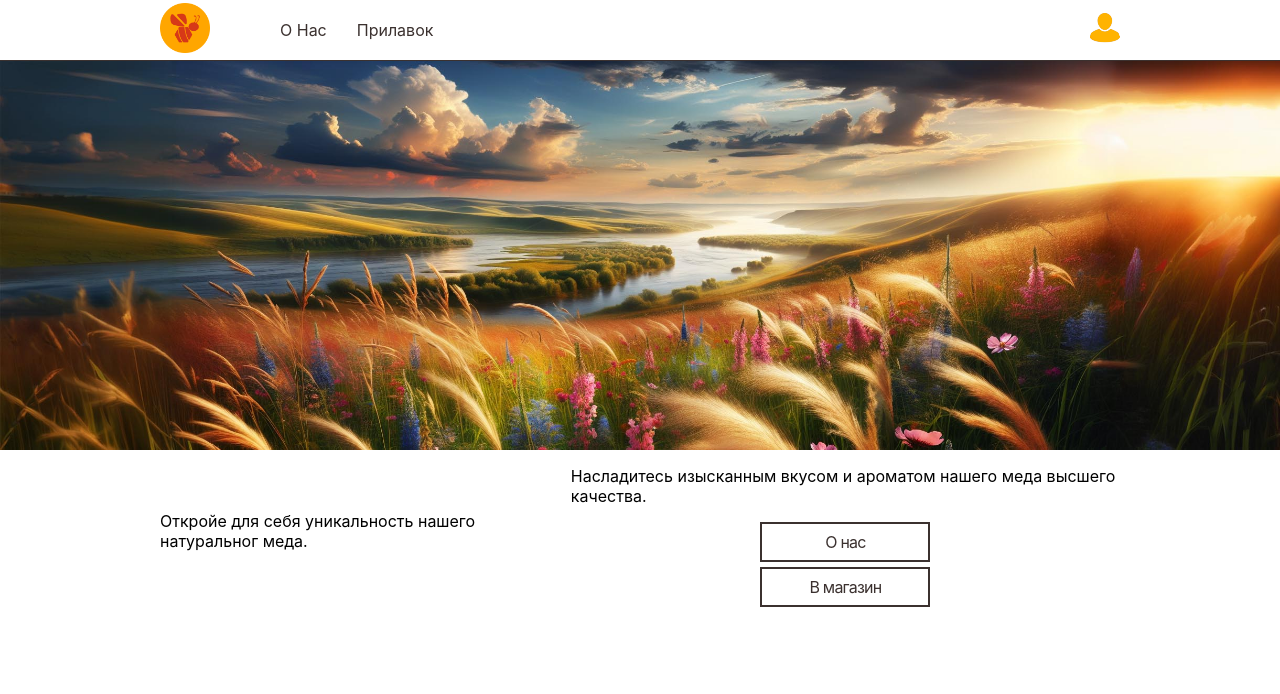
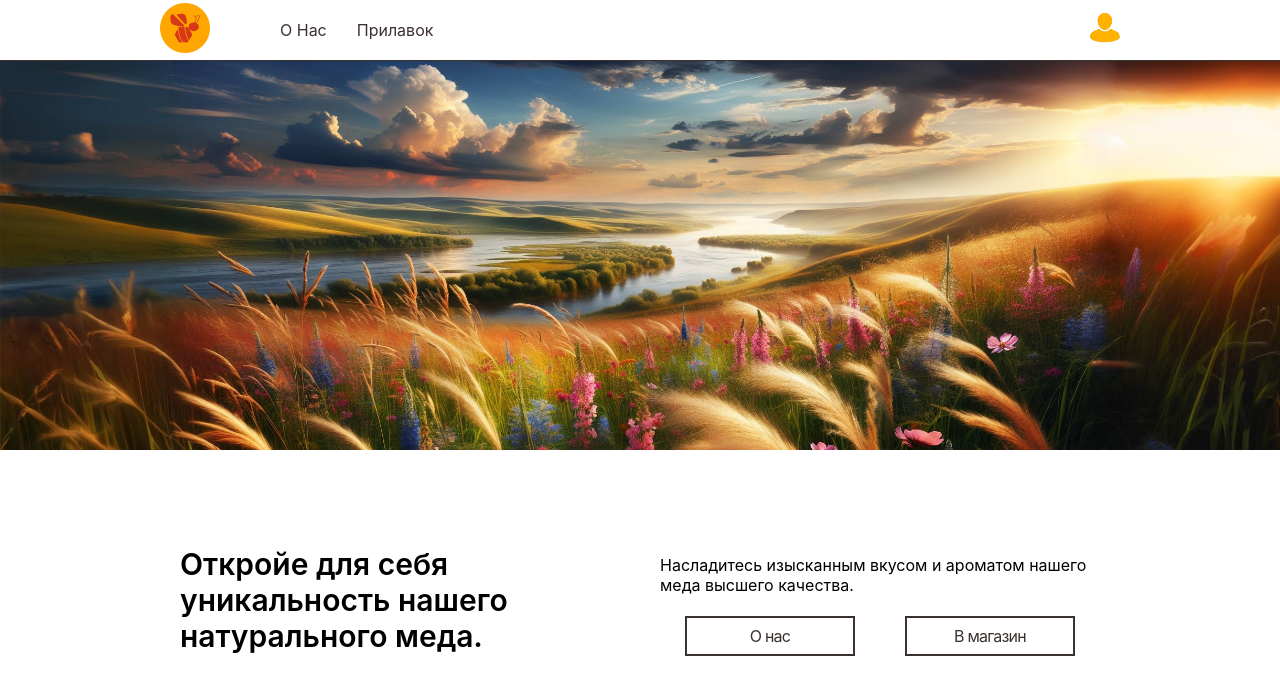
Before and after one commit to lexaarni777/honey-react-redux, a React app: page / in a window 1280 px wide. Shown: the top 694 px of the page. Built offline with nearby package versions, Linux system fonts and the light colour scheme; no server answers.

Commit message:
'27052024'

```diff
--- a/src/components/ProductCard/DetProdCard.js
+++ b/src/components/ProductCard/DetProdCard.js
@@ -1,17 +1,12 @@
 import React, { useState } from "react"
 import { useLocation } from "react-router-dom";
-import { getDatabase, ref, push, get, child, update, set, onValue  } from 'firebase/database';
-import { getAuth } from "firebase/auth";
 import { useDispatch } from "react-redux";
 import { postCart } from "../../store/slices/cart/cartSlice";
 import { useAuth } from "../../hooks/userAuth";
-import { useDetProd } from "../../hooks/prodDetCard";
+import { useDetProd} from "../../hooks/prodDetCard";
 import { useSelector } from "react-redux";
-import Input from './../UI/Input/Input';
-import axios from "../../axios/axios";
+import classes from "./DetProductCard.module.css";
 
-import { render } from 'react-dom';
-import { imputUpdateProd, updateProdFinish , updateProdFinishAsync} from "../../store/slices/addProd/addProdSlice";
 
 function DetProdCard() {
     const { isAdmin, isAuth } = useAuth();
@@ -19,12 +14,11 @@ function DetProdCard() {
     const {cart} = useSelector(state => state.cart);
 
     console.log(location)
-    const {updateProd} = useSelector(state=>state.addProd)
 
     const idProd = location.state.id; // Получаем id продукта
     console.log(idProd)
     const { id } = useAuth(); // Получаем id и корзину авторизованного пользователя
-    const { product } = useDetProd(idProd); // Получаем продукт из стейта
+    const product = useDetProd(idProd); // Получаем продукт из стейта
     const dispatch = useDispatch();
     {console.log('1', isAuth, isAdmin)}
     console.log('jhvjvj', idProd);
@@ -42,24 +36,21 @@ function DetProdCard() {
         ) : null
     );
 
-    const renderProduct = () =>{
-        console.log(isAdmin, isAuth);
-        return(
-       <div>
-        {console.log('4', isAuth, isAdmin)}
-        <p>{product.name}</p>
-        <p>{product.prise}</p>
-        <p>{product.description}</p>
-        <img src={product.img} alt={product.name}></img>
-        {renderAddToCartButton()}
-        </div>
-    )};
-
 
 
     return (
-        <div>
-            {renderProduct()}
+        <div className={classes.DetProdCard}>
+            <div className={classes.Galery}>
+                <div className={classes.GaleryMini}></div>
+                <img src={product.img} alt={product.name}></img>
+            </div>
+            <div className={classes.RightBlock}>
+                <p>{product.name}</p>
+                <p>{product.description}</p>
+                <p>{product.prise}</p>
+                {renderAddToCartButton()}
+            </div>
+
         </div>
     );
 }
--- /dev/null
+++ b/src/components/ProductCard/DetProductCard.module.css
@@ -0,0 +1,18 @@
+.DetProdCard{
+    margin: 0 auto;
+    width: 960px;
+    display: flex;
+}
+.Galery{
+    display: flex;
+}
+.Galery, .RightBlock{
+    width: 440px;
+}
+.DetProdCard img{
+    width: 360px;
+    height: 360px;
+}
+.GaleryMini{
+    width: 80px;
+}
--- a/src/conteiners/Admin/UpdateProd/UpdateProd.js
+++ b/src/conteiners/Admin/UpdateProd/UpdateProd.js
@@ -4,7 +4,7 @@ import { getDatabase, ref, push, get, child, update, set, onValue  } from 'fireb
 import { getAuth } from "firebase/auth";
 import { useDispatch } from "react-redux";
 import { useAuth } from "../../../hooks/userAuth";
-import { useDetProd } from "../../../hooks/prodDetCard";
+import { useUpdetProd } from "../../../hooks/prodDetCard";
 import { useSelector } from "react-redux";
 import Input from '../../../components/UI/Input/Input'
 import { render } from 'react-dom';
@@ -22,7 +22,7 @@ function UpdateProd(props) {
     const idProd = location.state.id; // Получаем id продукта
     console.log(idProd)
     const { id } = useAuth(); // Получаем id и корзину авторизованного пользователя
-    const { product } = useDetProd(idProd); // Получаем продукт из стейта
+    const { product } = useUpdetProd(idProd); // Получаем продукт из стейта
     const dispatch = useDispatch();
     {console.log('1', isAuth, isAdmin)}
     console.log('jhvjvj', idProd);
--- a/src/conteiners/Main/Main.js
+++ b/src/conteiners/Main/Main.js
@@ -7,11 +7,11 @@ function Main(){
             <img src={main}/>
             <div className={classes.Prev}>
                 <div className={classes.PrevLeft}>
-                    <p>Откройе для себя уникальность нашего натуральног меда.</p>
+                    <p>Откройе для себя уникальность нашего натурального меда.</p>
                 </div>
                 <div className={classes.PrevRight}>
                     <p>Насладитесь изысканным вкусом и ароматом нашего меда высшего качества.</p>
-                    <div>
+                    <div className={classes.PrevRightBotton}>
                         <Button
 
                             value="О нас"
--- a/src/conteiners/Main/Main.module.css
+++ b/src/conteiners/Main/Main.module.css
@@ -10,6 +10,25 @@
 .Prev{
     margin: 0 auto;
     width: 960px;
+    height: 300px;
     display: flex;
     align-items: center;
 }
+.PrevLeft{
+    width: 440px;
+    margin: 0 20px;
+}
+.PrevLeft p{
+    font-size: 30px;
+    font-weight: 600;
+}
+.PrevRight{
+    width: 440px;
+    margin: 0 20px;
+    display: flex;
+    flex-direction: column;
+}
+.PrevRightBotton{
+    display: flex;
+    justify-content: flex-start;
+}
--- a/src/hooks/prodDetCard.js
+++ b/src/hooks/prodDetCard.js
@@ -1,6 +1,6 @@
 import { useSelector } from "react-redux";
 
-export function useDetProd(){
+export function useUpdetProd(){
 
     const {updateProd} = useSelector(state => state.addProd);//ма обращаемся к стейту получаем юсера и извлекаем его данные
 
@@ -11,3 +11,12 @@ export function useDetProd(){
     };
 
 }
+
+export function useDetProd(id){
+    const {products} = useSelector(state => state.products)
+    const product = products[id]
+    console.log(product)
+    return(
+        product
+    )
+}
```
